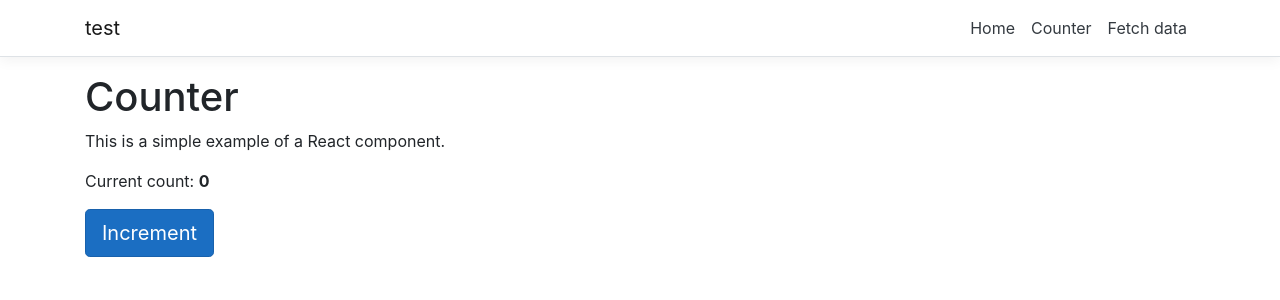
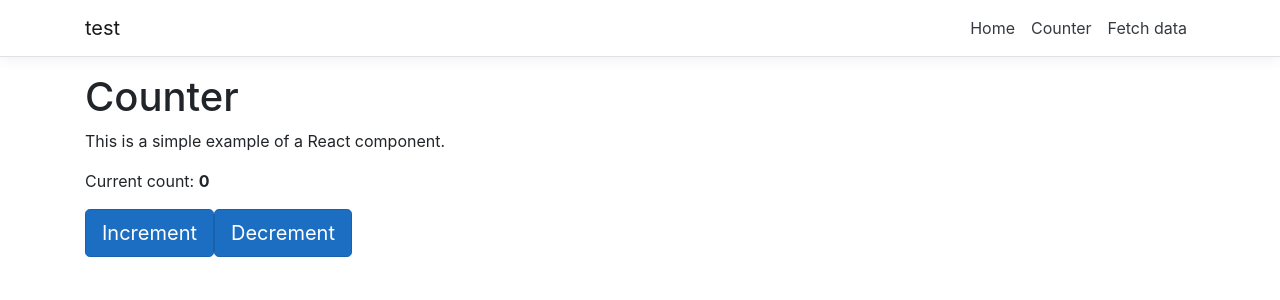
Before and after one commit to Glinkis/dotnet-mvc-test, a React (Create React App) app in the folder ClientApp/: page /counter in a window 1280 px wide. Shown: the top 300 px of the page. Built offline with nearby package versions, Linux system fonts and the light colour scheme.

Commit message:
Add decrement button

```diff
--- a/ClientApp/src/components/Counter.tsx
+++ b/ClientApp/src/components/Counter.tsx
@@ -10,6 +10,10 @@
 
   const increment = () => {
     dispatch(counterActions.increment())
+  }
+
+  const decrement = () => {
+    dispatch(counterActions.decrement())
   }
 
   return (
@@ -25,6 +29,10 @@
       <button type="button" className="btn btn-primary btn-lg" onClick={increment}>
         Increment
       </button>
+
+      <button type="button" className="btn btn-primary btn-lg" onClick={decrement}>
+        Decrement
+      </button>
     </React.Fragment>
   )
 }
```
